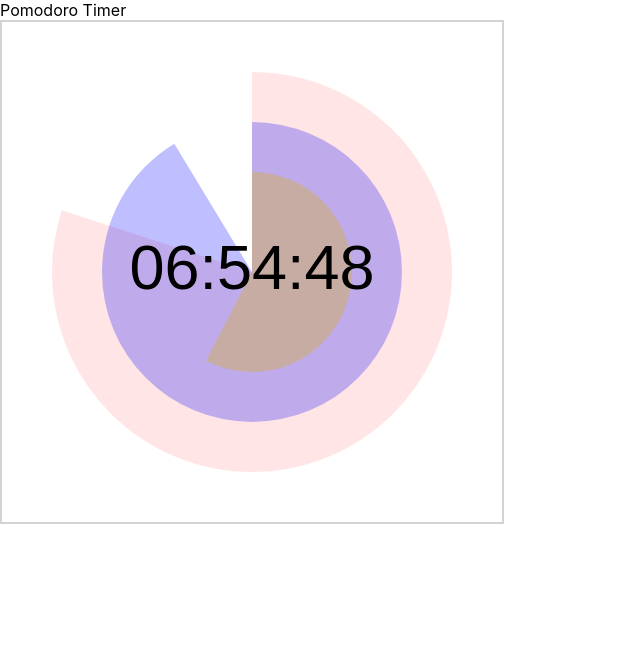
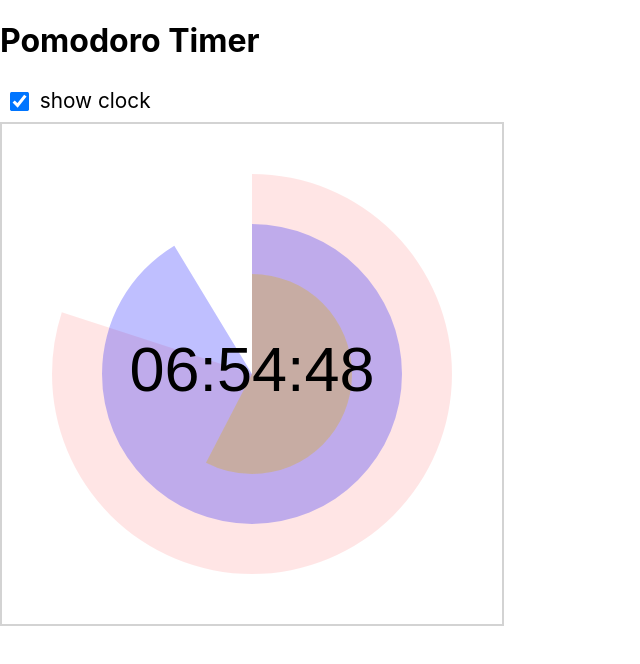
Before and after one commit to b-lukaszuk/pomodoro_timer, a React (Create React App) app in the folder my-app/: page / in a window 1280 px wide. Shown: the top 664 px of the page, without its empty margins (0-640 px from the left). Built offline with nearby package versions, Linux system fonts and the light colour scheme.

Commit message:
dodanie wyswietlania zegara w zaleznosci od checkboxa

```diff
--- a/my-app/src/App.tsx
+++ b/my-app/src/App.tsx
@@ -1,8 +1,9 @@
 import React, { ReactElement, useEffect, useState } from 'react';
 
 import Canvas from "./components/canvas/Canvas";
+import Checkbox from "./components/Checkbox";
+import getCurTime from "./utils/getCurTime";
 import ITime from "./interfaces/ITime";
-import getCurTime from "./utils/getCurTime";
 
 import './App.css';
 
@@ -11,6 +12,11 @@ const App: React.FC = (): ReactElement<HTMLElement> => {
     const [hrs, setHrs]: [number, Function] = useState(getCurTime().hrs);
     const [mins, setMins]: [number, Function] = useState(getCurTime().mins);
     const [secs, setSecs]: [number, Function] = useState(getCurTime().secs);
+    const [displClock, setDisplClock]: [boolean, Function] = useState(true);
+
+    const toggleDisplClock = (): void => {
+        setDisplClock((prevState: boolean) => !prevState);
+    }
 
     useEffect(() => {
         const updateTime = (): void => {
@@ -26,12 +32,14 @@ const App: React.FC = (): ReactElement<HTMLElement> => {
         return () => {
             clearInterval(timerId1);
         }
-    })
+    }, [hrs, mins, secs]);
 
     return (
         <div className="App">
-            Pomodoro Timer
-            <Canvas hrs={hrs} mins={mins} secs={secs} />
+            <h1>Pomodoro Timer</h1>
+            <Checkbox name="clock" displayedText={"show clock"}
+                checked={displClock} onClick={toggleDisplClock} />
+            <Canvas hrs={hrs} mins={mins} secs={secs} displayClock={displClock} />
         </div>
     );
 }
--- a/my-app/src/components/canvas/Canvas.tsx
+++ b/my-app/src/components/canvas/Canvas.tsx
@@ -9,6 +9,7 @@ interface Props {
     hrs: number;
     mins: number;
     secs: number;
+    displayClock: boolean;
 }
 
 const Canvas: React.FC<Props> = (props): ReactElement<HTMLElement> => {
@@ -16,6 +17,7 @@ const Canvas: React.FC<Props> = (props): ReactElement<HTMLElement> => {
     const hrs: number = props.hrs;
     const mins: number = props.mins;
     const secs: number = props.secs;
+    const displayClock: boolean = props.displayClock;
 
     useEffect(() => {
         const canvas: HTMLCanvasElement | null = canvasRef.current;
@@ -27,9 +29,11 @@ const Canvas: React.FC<Props> = (props): ReactElement<HTMLElement> => {
         if (ctx === null) {
             return undefined;
         }
-        ctx.clearRect(0, 0, canvas.width, canvas.height);
-        drawClock(canvas, ctx, hrs, mins, secs, 250, 250);
-    }, [hrs, mins, secs]);
+        if (displayClock) {
+            ctx.clearRect(0, 0, canvas.width, canvas.height);
+            drawClock(canvas, ctx, hrs, mins, secs, 250, 250);
+        }
+    }, [hrs, mins, secs, displayClock]);
 
     return (
         <div>
```
